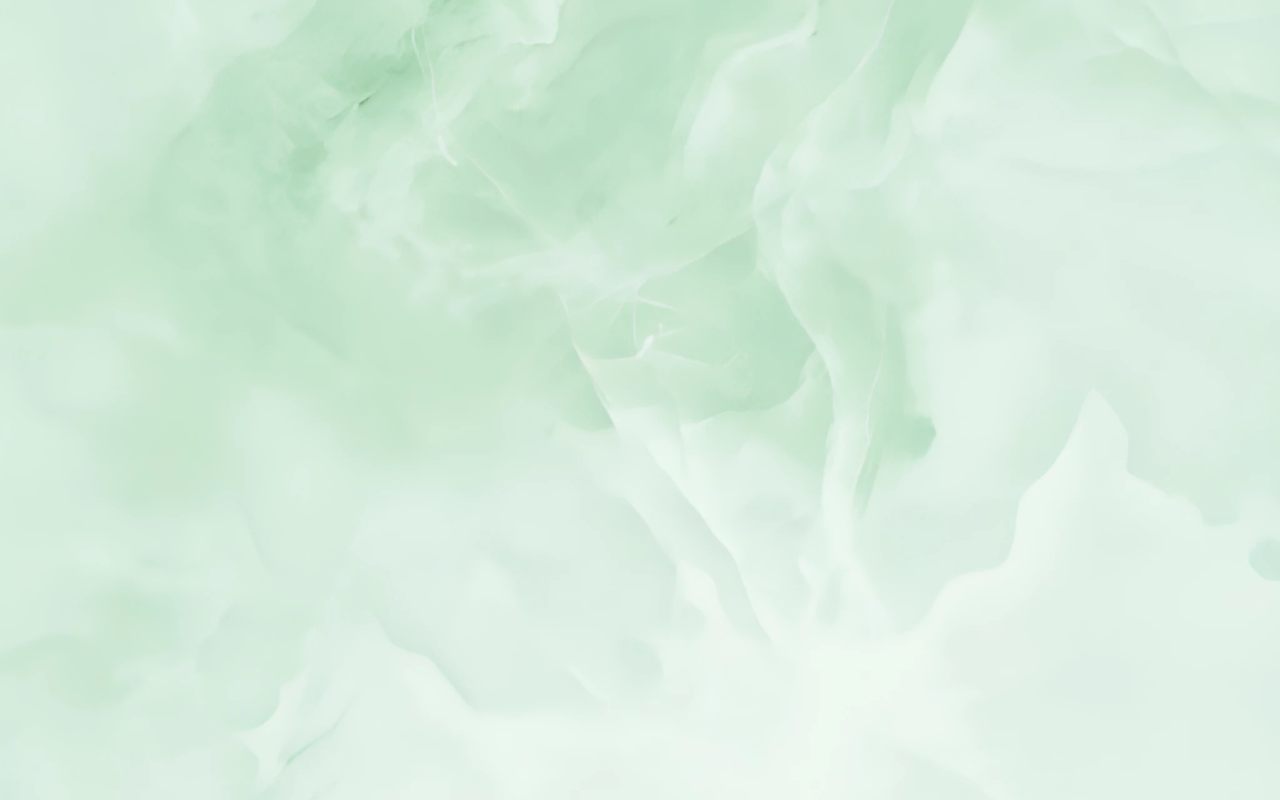
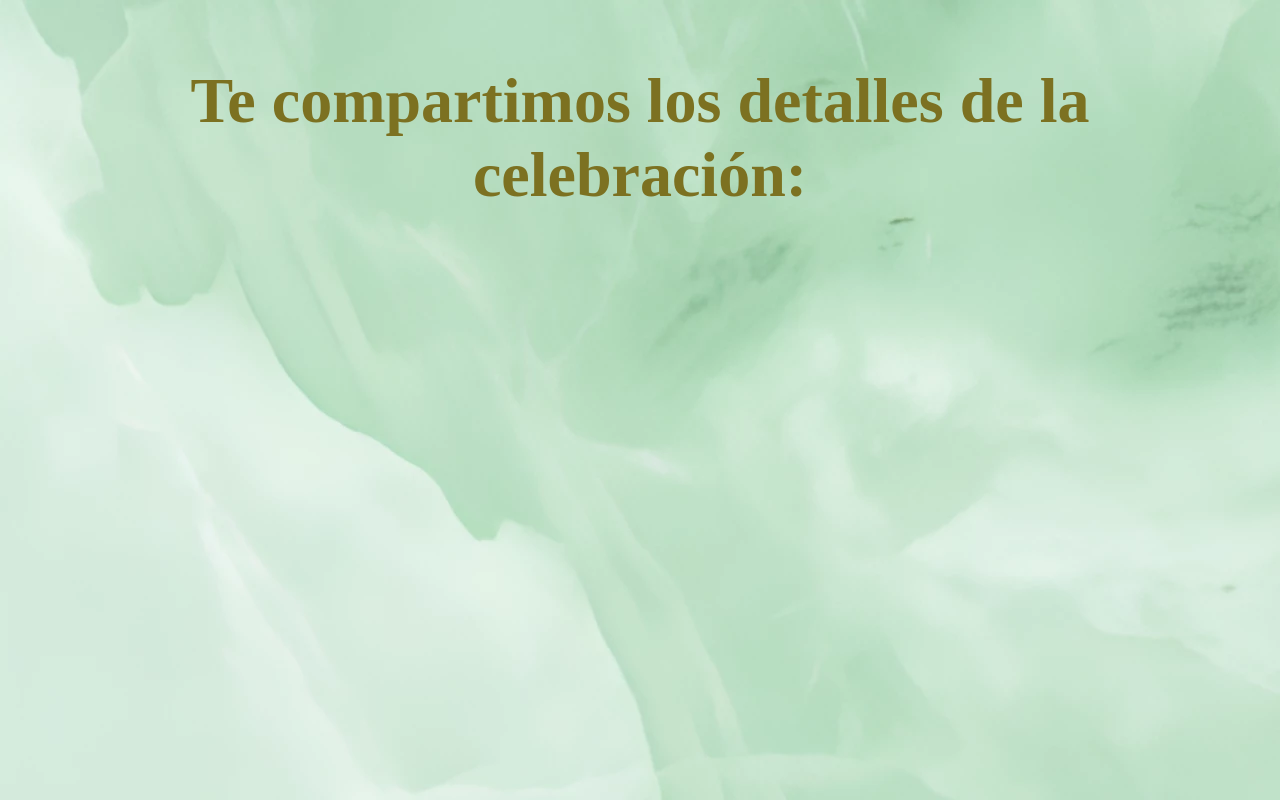
Before and after one commit to Emirq00/Web-Page_XV, a React (Create React App) app in the folder my-app/: page /Itinerary in a window 1280 px wide. Shown: the top 800 px of the page. Built offline with nearby package versions, Linux system fonts and the light colour scheme; a web font is replaced by a local one.

Commit message:
ft(): Adds the itinerary page

```diff
--- a/my-app/src/App.js
+++ b/my-app/src/App.js
@@ -7,6 +7,7 @@ import Itinerario from './pages/Itinerario';
 import DressCode from './pages/DressCode';
 import Church from './pages/Misa';
 import Tickets from './pages/Boletos';
+import ScrollToTop from './ScrollToTop';
 
 
 const Button = ({ to, children }) => (
@@ -104,6 +105,7 @@ const HomePage = () =>{
 function App() {
   return(
     <Router>
+      <ScrollToTop/>
       <Routes>
         <Route path='/' element={<HomePage/>}/>
         <Route path='/Address' element={<Ubicacion/>}/>
--- /dev/null
+++ b/my-app/src/ScrollToTop.js
@@ -0,0 +1,14 @@
+import { useEffect } from 'react';
+import { useLocation } from 'react-router-dom';
+
+const ScrollToTop = () => {
+  const { pathname } = useLocation();
+
+  useEffect(() => {
+    window.scrollTo(0, 0);
+  }, [pathname]);
+
+  return null;
+};
+
+export default ScrollToTop;
--- a/my-app/src/pages/ExternalButton.js
+++ b/my-app/src/pages/ExternalButton.js
@@ -6,7 +6,7 @@ const ExternalButton = ({ url, children }) => (
     href={url}
     target="_blank"
     rel="noopener noreferrer"
-    className="responsive-btn"
+    className="responsive-btn-Itinerario"
   >
     {children}
   </a>
--- /dev/null
+++ b/my-app/src/pages/Itinerario.css
@@ -0,0 +1,159 @@
+.Main-page_Itinerario{
+    background-image: url(/public/ImagenesInvitacion/FotoChida.png);
+    background-size: auto;
+    height: 230vh;
+    display: flex;
+    flex-direction: column;
+    /* background-position: center center;    */
+    text-align: center;
+    position: relative;
+    background-repeat: repeat;
+    background-attachment: fixed;
+}
+
+.Title_Itinerario{
+    position: absolute;
+    font-family: 'Inika';
+    font-size: clamp(2rem, 5vw, 5rem);
+    color: #7C7121;
+    margin: 1em;
+    display: flex;
+
+}
+
+.content{
+    display: flex;
+}
+
+
+.progress-container {
+    position: absolute;
+    top: 20%;
+    left: 50%;
+    width: 5px;
+    height: 70%;
+    background-color: transparent;
+    z-index: 1000;
+    display: flex;
+  }
+
+  @media only screen and (max-width: 768px) {
+    .progress-container {
+      top: 10%;
+    }
+    .button-back{
+        top:90%;
+    }
+  }
+
+  @media only screen and (max-width: 1024px) {
+    .progress-container {
+      top:10%;
+    }
+
+  }
+
+  .progress-bar {
+    width: 100%;
+    height: 0%;
+    background-color: #7C7121;
+    transition: height 0.2s ease;
+    display: flex;
+  }
+
+  .progress-item {
+    position: absolute;
+    left: 50%;
+    transform: translateX(-50%);
+  }
+
+
+
+.progress-circle {
+    position: absolute;
+    left: 49%;
+    transform: translate(-50%, -50%);
+    width: 12px;
+    height: 12px;
+    border: 2px transparent;
+    border-radius: 50%;
+    background-color: transparent;
+    transition: background-color 0.2s ease, border-color 0.2s ease;
+    display: flex;
+  }
+
+  .progress-circle.filled {
+    border-color: #7C7121;
+    background-color: #7C7121;
+    display: flex;
+  }
+
+  .progress-content {
+    position: absolute;
+    left: 20px;
+    top: -10px;
+    width: clamp(80px, 25vw, 150px);
+    border-radius: 4px;
+    padding: 8px;
+    opacity: 0;
+    transform: translateY(10px);
+    transition: opacity 0.4s ease, transform 0.4s ease;
+    pointer-events: none;
+  }
+
+  .progress-content.visible {
+    opacity: 1;
+    transform: translateY(0);
+  }
+
+  .progress-item.right .progress-content {
+    left: calc(50% + 10px);
+    transform: translateY(-50%) translateX(10px);
+  }
+
+  .progress-item.left .progress-content {
+    right: calc(50% + 10px);
+    left: auto;
+    transform: translateY(-50%) translateX(-10px);
+  }
+
+
+  .progress-content img {
+    aspect-ratio: 1/1;
+    width: 100%;
+    object-fit: cover;
+    display: block;
+    margin-bottom: 5px;
+  }
+
+  .progress-content h4 {
+    margin: 0;
+    font-size: clamp(16px, 5vw, 30px);
+  }
+
+  .progress-content p {
+    margin: 0;
+    font-size: clamp(16px, 5vw, 24px);
+  }
+
+
+
+  .button-back{
+    position: absolute;
+    bottom: 5%;
+    right: 10%;
+  }
+
+  .responsive-btn-Itinerario {
+    width:clamp(150px, 18vw, 890px);
+    padding: clamp(4px, 1vw, 70px);
+    font-size: clamp(20px, 4vw, 30px);
+    background: #7C7121;
+    color: white;
+    border-radius:15%;
+    cursor: pointer;
+    transition: all 0.3s ease;
+    display: flex;
+    align-items: center;
+    justify-content: center;
+  }
--- a/my-app/src/pages/Itinerario.js
+++ b/my-app/src/pages/Itinerario.js
@@ -1,12 +1,118 @@
-import React from "react";
-import './Ubicacion.css'
+import React, { useState, useEffect } from "react";
+import {BrowserRouter as Router, Routes, Route, Link} from 'react-router-dom'
+import './Itinerario.css';
 
-const Itinerario = () =>{
-    return(
-        <div className="Main-page">
+const Button = ({ to, children }) => (
+    <Link to ={to} className='responsive-btn-Itinerario'>
+      {children}
+    </Link>
+  );
 
-        </div>
-    )
-}
+const progressItems=[
+    {
+        threshold:16,
+        image: '/ImagenesInvitacion/Misa.png',
+        title:'Misa',
+        description:'17:45 hrs.'
+    },
+    {
+        threshold:33,
+        image:'/ImagenesInvitacion/Recepcion.png',
+        title:'Recepción',
+        description:'19:30 hrs.'
+    },
+    {
+        threshold:50,
+        image:'/ImagenesInvitacion/Cena.png',
+        title:'Cena',
+        description:'20:30 hrs.'
+    },
+    {
+        threshold:66,
+        image:'/ImagenesInvitacion/Vals.png',
+        title:'Vals',
+        description:'21:30 hrs.'
+    },
+    {
+        threshold:83,
+        image:'/ImagenesInvitacion/Baile.png',
+        title:'Baile',
+        description:'22:30 hrs.'
+    },
+    {
+        threshold:100,
+        image:'/ImagenesInvitacion/FinFiesta.png',
+        title:'Fin de la fiesta',
+        description:'01:30 hrs.'
+    },
+];
+
+
+
+const ProgressBar = () => {
+    const [scrollPercent, setScrollPercent] = useState(0);
+
+    useEffect(() => {
+        const handleScroll = () => {
+          const scrollTop =
+            window.pageYOffset || document.documentElement.scrollTop;
+          const documentHeight =
+            document.documentElement.scrollHeight -
+            document.documentElement.clientHeight;
+          const scrolled = (scrollTop / documentHeight) * 100;
+          setScrollPercent(scrolled);
+        };
+
+        window.addEventListener('scroll', handleScroll);
+        return () => window.removeEventListener('scroll', handleScroll);
+      }, []);
+
+      return (
+        <div className="progress-container">
+        <div className="progress-bar" style={{ height: `${scrollPercent}%` }}></div>
+
+        {progressItems.map((item, index) => {
+          const side = index % 2 === 0 ? 'left' : 'right';
+          return (
+            <div
+              key={index}
+              className={`progress-item ${side}`}
+              style={{ top: `${item.threshold}%` }}
+            >
+              <div
+                className={`progress-circle ${scrollPercent >= item.threshold ? 'filled' : ''}`}
+              ></div>
+              <div
+                className={`progress-content ${scrollPercent >= item.threshold ? 'visible' : ''}`}
+              >
+                <img src={item.image} alt={item.title} />
+                <h4>{item.title}</h4>
+                <p>{item.description}</p>
+              </div>
+            </div>
+          );
+        })}
+      </div>
+      );
+  };
+
+
+const Itinerario = () => {
+
+  return (
+    <div className="Main-page_Itinerario">
+      <h1 className="Title_Itinerario">Te compartimos los detalles de la celebración:</h1>
+
+      <div className="content">
+        <ProgressBar/>
+      </div>
+
+      <div className="button-back">
+        <Button variant='primary' to='/'>Regresar</Button>
+      </div>
+
+    </div>
+  );
+};
 
 export default Itinerario;
--- a/my-app/src/pages/Ubicacion.js
+++ b/my-app/src/pages/Ubicacion.js
@@ -6,7 +6,7 @@ import ExternalButton from "./ExternalButton";
 
 
 const Button = ({ to, children }) => (
-    <Link to ={to} className='responsive-btn'>
+    <Link to ={to} className='responsive-btn-Itinerario'>
       {children}
     </Link>
   );
```
Also changed, not shown: my-app/public/ImagenesInvitacion/FinFiesta.png (added).
